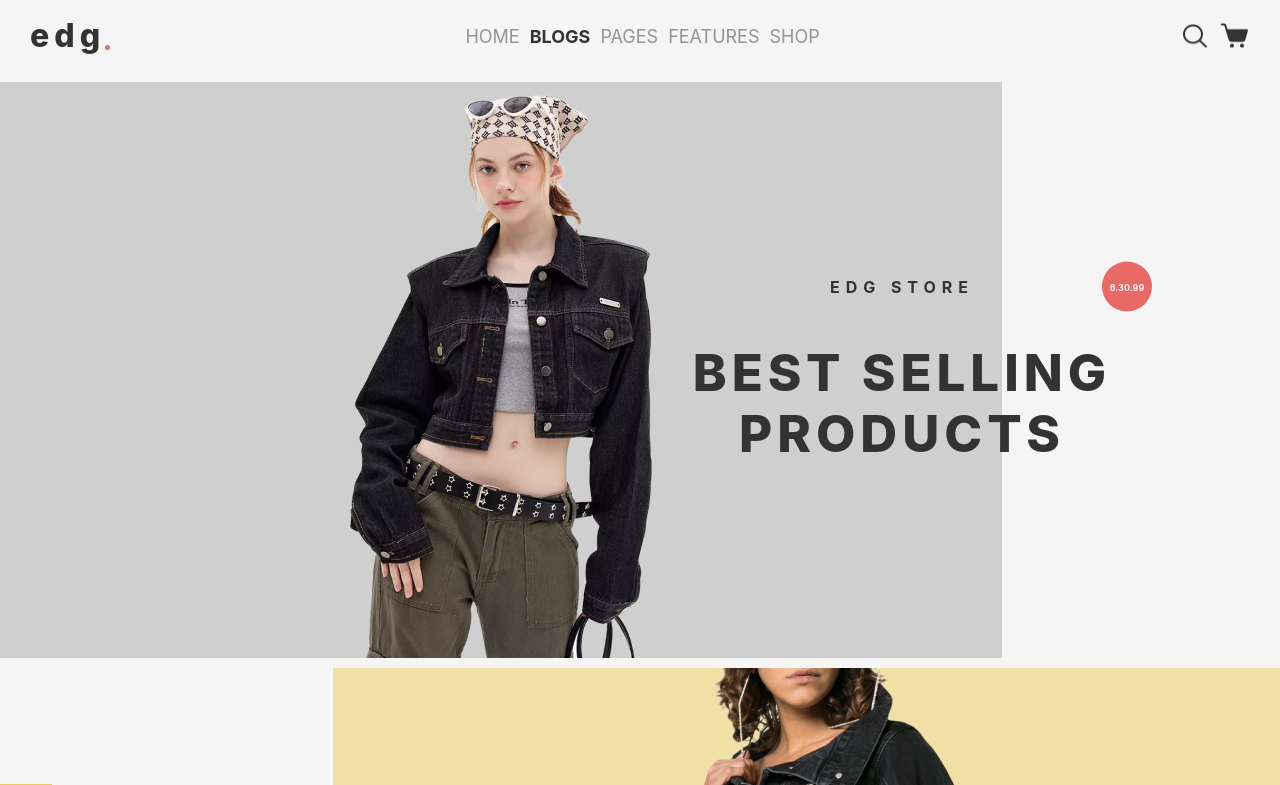
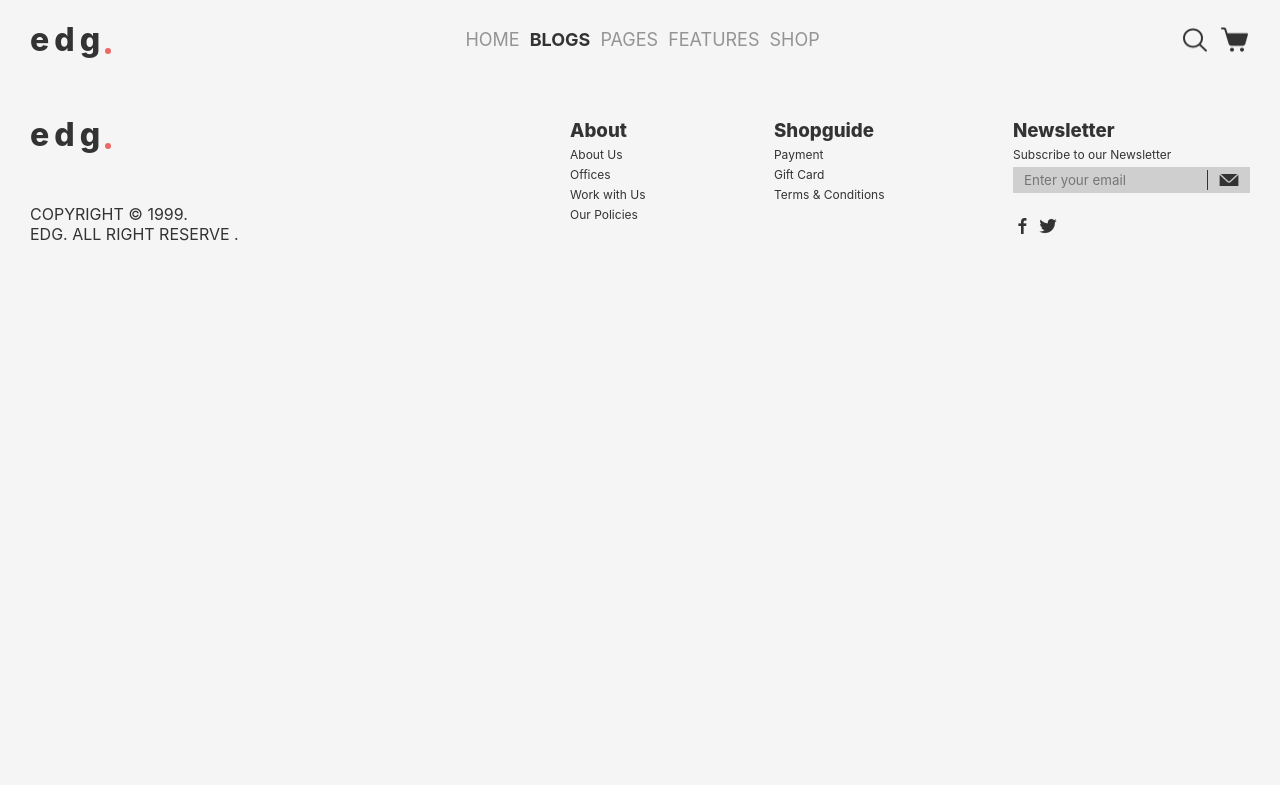
Before and after one commit to Cmoon30/EDG-Landing_Page, a plain HTML site: page index.html in a window 1280 px wide. Both pictures are taken after a click on the item "BLOGS". Shown: the top 785 px of the page. Drawn offline with nearby package versions, Linux system fonts and the light colour scheme.

Commit message:
add navigation tab function and finished homepage

```diff
--- a/assets/css/_index.scss
+++ b/assets/css/_index.scss
@@ -5,3 +5,4 @@
 @forward "utilities/mixins";
 @forward "components/card";
 @forward "components/buttons";
+@forward "components/logo";
--- /dev/null
+++ b/assets/css/components/_logo.scss
@@ -0,0 +1,20 @@
+@use "../utilities/mixins" as *;
+@use "../utilities/variables" as *;
+
+.logo {
+	position: relative;
+	font-size: 32px;
+	letter-spacing: 5px;
+	font-weight: 800;
+	line-height: 1;
+	user-select: none;
+
+	&::after {
+		content: "";
+		@include positionMixin(absolute, none, none, 5%, none);
+		width: 6px;
+		aspect-ratio: 1;
+		background-color: $red;
+		border-radius: 50%;
+	}
+}
--- a/assets/css/layouts/_footer.scss
+++ b/assets/css/layouts/_footer.scss
@@ -0,0 +1,61 @@
+@use "../utilities/mixins" as *;
+@use "../utilities/variables" as *;
+
+footer {
+	height: 185px;
+	padding: 30px;
+
+	input {
+		user-select: none;
+	}
+
+	&,
+	.footerLinks {
+		@include flexBoxMixin(row, none, space-between, none);
+	}
+
+	.logoContainer {
+		@include flexBoxMixin(column, none, space-between, none);
+		width: fit-content;
+		height: 100%;
+	}
+
+	.footerLinks {
+		width: 680px;
+
+		p,
+		span,
+		a {
+			font-size: 12px;
+		}
+
+		&_container {
+			@include flexBoxMixin(column, none, none, 5px);
+
+			h3 {
+				font-weight: 800;
+			}
+		}
+
+		&_input {
+			position: relative;
+
+			input[type="text"] {
+				background-color: $gray;
+				border: none;
+				padding: 5px 11px;
+			}
+
+			input[type="image"] {
+				@include positionMixin(absolute, 50%, 0, none, none);
+				transform: translateY(-50%);
+				padding: 0 11px;
+				border-left: 1px solid $black;
+			}
+		}
+
+		&_socialIcon {
+			margin-top: 18px;
+		}
+	}
+}
--- a/assets/css/layouts/_home.scss
+++ b/assets/css/layouts/_home.scss
@@ -7,9 +7,12 @@
 	@include flexBoxMixin(row, none, center, none);
 }
 
+img {
+	user-select: none;
+}
+
 .homeMainBg {
 	height: 576px;
-	user-select: none;
 	position: relative;
 
 	&_img {
--- a/assets/css/layouts/_navbar.scss
+++ b/assets/css/layouts/_navbar.scss
@@ -10,23 +10,6 @@ nav {
 	user-select: none;
 	background-color: $white;
 	z-index: 1;
-
-	h1 {
-		position: relative;
-		font-size: 32px;
-		letter-spacing: 5px;
-		font-weight: 800;
-		line-height: 1;
-
-		&::after {
-			content: "";
-			@include positionMixin(absolute, none, none, 5%, none);
-			width: 5px;
-			aspect-ratio: 1;
-			background-color: $red;
-			border-radius: 50%;
-		}
-	}
 
 	.navlinks,
 	.navIcons {
@@ -47,7 +30,7 @@ nav {
 		}
 	}
 
-	.navIcons img {
+	.navIcons input {
 		width: 30px;
 		aspect-ratio: 1;
 	}
--- a/assets/js/navbar.js
+++ b/assets/js/navbar.js
@@ -1,8 +1,21 @@
 export const navLinks = () => {
 	const navLinks = $(".navlinks").children();
+	const pageContainers = $(".pageContainer");
+
+	let defaultIndex = 0;
+
+	const navTab = (index) => {
+		pageContainers.removeClass("activePage");
+		$(pageContainers[index]).addClass("activePage");
+
+		navLinks.removeClass("active");
+		$(navLinks[index]).addClass("active");
+	};
 
 	navLinks.on("click", (event) => {
-		navLinks.removeClass("active");
-		$(event.target).addClass("active");
+		const index = $(event.target).index();
+		navTab(index);
 	});
+
+	navTab(defaultIndex);
 };
--- a/index.html
+++ b/index.html
@@ -12,7 +12,7 @@
 	</head>
 	<body>
 		<nav>
-			<h1>edg</h1>
+			<h1 class="logo">edg</h1>
 
 			<ul class="navlinks">
 				<li class="active button">HOME</li>
@@ -23,13 +23,19 @@
 			</ul>
 
 			<div class="navIcons">
-				<img class="button" src="assets/imgSource/icons/Search.png" />
-				<img class="button" src="assets/imgSource/icons/Shopping Cart.png" />
+				<input
+					type="image"
+					src="assets/imgSource/icons/Search.png"
+					alt="button" />
+				<input
+					type="image"
+					src="assets/imgSource/icons/Shopping Cart.png"
+					alt="button" />
 			</div>
 		</nav>
 
 		<main>
-			<section class="pageContainer">
+			<section class="pageContainer activePage">
 				<div class="homeMainBg">
 					<section class="homeMainBg_img">
 						<img src="assets/imgSource/product/main_bg.png" alt="" srcset="" />
@@ -71,6 +77,55 @@
 					</section>
 				</div>
 			</section>
+
+			<footer>
+				<div class="logoContainer">
+					<h2 class="logo">edg</h2>
+					<p>
+						COPYRIGHT &#169; 1999. <br />
+						EDG. ALL RIGHT RESERVE .
+					</p>
+				</div>
+
+				<div class="footerLinks">
+					<section class="footerLinks_container">
+						<h3>About</h3>
+						<a href="">About Us</a>
+						<a href="">Offices</a>
+						<a href="">Work with Us</a>
+						<a href="">Our Policies</a>
+					</section>
+
+					<section class="footerLinks_container">
+						<h3>Shopguide</h3>
+						<a href="">Payment</a>
+						<a href="">Gift Card</a>
+						<a href="">Terms & Conditions</a>
+					</section>
+
+					<section class="footerLinks_container">
+						<h3>Newsletter</h3>
+						<span>Subscribe to our Newsletter</span>
+						<div class="footerLinks_input">
+							<input type="text" placeholder="Enter your email" />
+							<input
+								type="image"
+								src="assets/imgSource/icons/Email.png"
+								alt="submit-button" />
+						</div>
+						<div class="footerLinks_socialIcon">
+							<input
+								type="image"
+								src="assets/imgSource/icons/Facebook F.png"
+								alt="button" />
+							<input
+								type="image"
+								src="assets/imgSource/icons/Twitter.png"
+								alt="button" />
+						</div>
+					</section>
+				</div>
+			</footer>
 		</main>
 
 		<script src="assets/node_modules/jquery/dist/jquery.min.js"></script>
--- a/style.scss
+++ b/style.scss
@@ -8,24 +8,32 @@
 	color: $black;
 }
 
+li {
+	list-style: none;
+}
+
+a {
+	text-decoration: none;
+}
+
 body {
+	@include positionMixin(relative, none, none, none, 50%);
+	transform: translateX(-50%);
 	height: 100vh;
+	max-width: 1280px;
 	background-color: $white;
 
 	&,
-	.pageContainer {
+	.pageContainer.activePage {
 		@include flexBoxMixin(column, none, none, 10px);
 	}
 
 	.pageContainer {
 		width: 100%;
+		display: none;
 
 		& > * {
 			@include flexBoxMixin(row, none, none, none);
 		}
 	}
 }
-
-li {
-	list-style: none;
-}
```
Also changed, not shown: assets/css/style.css, 1 other file.
